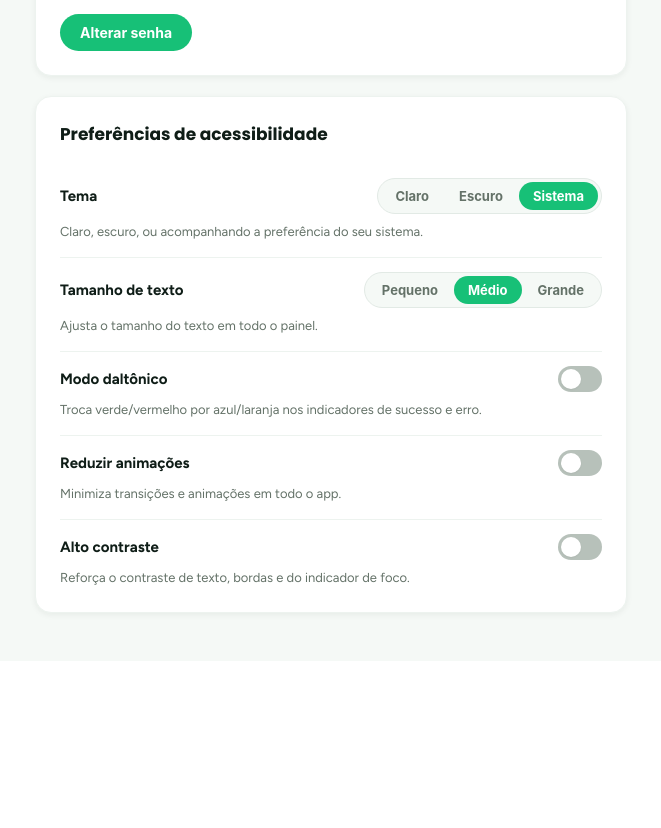
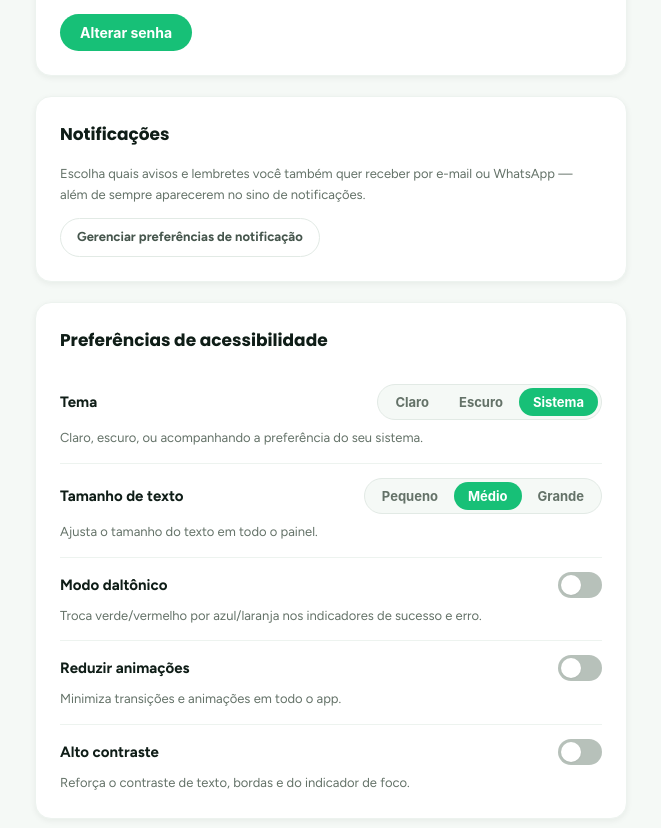
Before and after one commit to EduardoTagliamento/TccEcossistemaEscolar, a Next.js app in the folder frontend/: page /dashboard/1/perfil in a window 1280 px wide. Shown: the part 1060-1888 px from the top of the page, without its empty margins (309-970 px from the left). Before the commit the page ends 1721 px from the top, so only its background shows below. Built offline with nearby package versions, Linux system fonts and the light colour scheme; no server answers.

Commit message:
att notificação e resend

```diff
--- a/frontend/app/dashboard/[escolaGUID]/perfil/page.module.css
+++ b/frontend/app/dashboard/[escolaGUID]/perfil/page.module.css
@@ -201,6 +201,8 @@
 }
 
 .botaoSecundario {
+  display: inline-flex;
+  align-items: center;
   border: 1.5px solid var(--line-200);
   background: var(--white);
   color: var(--slate-600);
@@ -208,6 +210,7 @@
   padding: 8px 16px;
   font-size: 0.8125rem;
   font-weight: 700;
+  text-decoration: none;
   cursor: pointer;
 }
 
--- a/frontend/app/dashboard/[escolaGUID]/perfil/page.tsx
+++ b/frontend/app/dashboard/[escolaGUID]/perfil/page.tsx
@@ -16,6 +16,8 @@
  */
 
 import { useEffect, useRef, useState } from 'react';
+import { useParams } from 'next/navigation';
+import Link from 'next/link';
 import { useAuth } from '@/lib/auth/AuthContext';
 import * as UsuarioAPI from '@/lib/api/usuario.api';
 import * as UploadAPI from '@/lib/api/upload.api';
@@ -40,6 +42,8 @@ function obterIniciais(nome?: string, sobrenome?: string): string {
 }
 
 export default function PerfilPage() {
+  const params = useParams();
+  const escolaGUID = (params?.escolaGUID as string) || '';
   const { usuario, refreshUser } = useAuth();
 
   const [nome, setNome] = useState('');
@@ -319,6 +323,17 @@ export default function PerfilPage() {
         </section>
 
         <section className={styles.card}>
+          <h2 className={styles.cardTitulo}>Notificações</h2>
+          <p className={styles.prefDescricao} style={{ marginBottom: '0.75rem' }}>
+            Escolha quais avisos e lembretes você também quer receber por e-mail ou WhatsApp — além de sempre
+            aparecerem no sino de notificações.
+          </p>
+          <Link href={`/dashboard/${escolaGUID}/notificacoes/configuracoes`} className={styles.botaoSecundario}>
+            Gerenciar preferências de notificação
+          </Link>
+        </section>
+
+        <section className={styles.card}>
           <h2 className={styles.cardTitulo}>Preferências de acessibilidade</h2>
 
           <div className={styles.prefBloco}>
```
Also changed, not shown: 1 other file (tests, documents, lock files or other folders).
